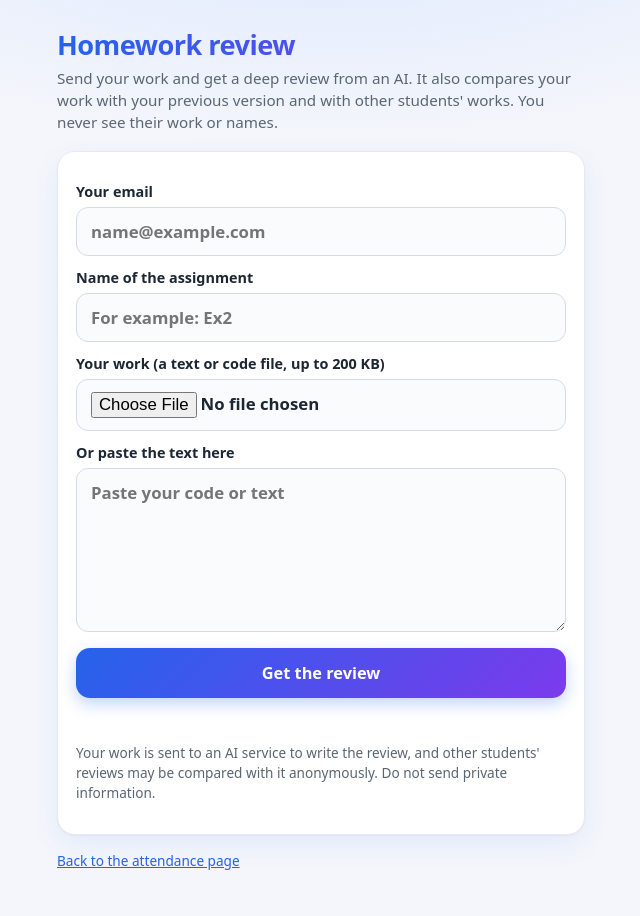
After one commit to Maycaspi110/Class_Attendance, a Flask app: page /homework in a window 1280 px wide. The commit adds this page. Shown: the whole page, without its empty margins (319-959 px from the left). Run offline with Flask 3, Linux system fonts and the light colour scheme.

Commit message:
Add the student homework page

```diff
--- /dev/null
+++ b/demo/static/homework.js
@@ -0,0 +1,36 @@
+// The homework page: send a work, show the AI review.
+(function () {
+  var msg = $("msg");
+
+  try { var saved = localStorage.getItem("attendance_email"); if (saved) { $("email").value = saved; } } catch (e) { /* not important */ }
+
+  $("form").addEventListener("submit", function (event) {
+    event.preventDefault();
+    var file = $("work").files[0];
+    var text = $("text").value;
+    if (!file && !text.trim()) { say(msg, "Choose a file or paste your work.", "bad"); return; }
+    var form = new FormData();
+    form.append("email", $("email").value);
+    form.append("assignment", $("assignment").value);
+    if (file) { form.append("work", file, file.name); } else { form.append("text", text); }
+    var button = $("send");
+    button.disabled = true;
+    say(msg, "Writing the review... this can take up to a minute.", "");
+    api("POST", "/api/homework", form, true).then(function (result) {
+      button.disabled = false;
+      var d = result.data;
+      if (!d.ok) { say(msg, d.error || "Could not write the review.", "bad"); return; }
+      try { localStorage.setItem("attendance_email", $("email").value.trim()); } catch (e) { /* not important */ }
+      say(msg, "The review is ready.", "ok");
+      var parts = [];
+      parts.push(d.had_previous ? "Compared with your previous version." : "This is your first version.");
+      parts.push(d.compared_with > 0
+        ? "Compared with " + d.compared_with + " other work" + (d.compared_with === 1 ? "" : "s") + "."
+        : "No other works to compare with yet.");
+      $("meta").textContent = parts.join(" ");
+      $("review").textContent = d.review;
+      $("resultbox").hidden = false;
+      $("resultbox").scrollIntoView();
+    });
+  });
+})();
--- a/demo/templates/checkin.html
+++ b/demo/templates/checkin.html
@@ -32,5 +32,6 @@
   <div id="polloptions"></div>
   <div id="pollmsg" class="msg" role="status"></div>
 </div>
+<p class="muted"><a href="/homework">Homework review: send your work and get an AI review</a></p>
 {% endblock %}
 {% block scripts %}<script src="{{ url_for('static', filename='checkin.js') }}"></script>{% endblock %}
--- /dev/null
+++ b/demo/templates/homework.html
@@ -0,0 +1,32 @@
+{% extends "base.html" %}
+{% block title %}Homework review{% endblock %}
+{% block body %}
+<h1>Homework review</h1>
+<p class="sub">Send your work and get a deep review from an AI. It also compares your work with your previous version and with other students' works. You never see their work or names.</p>
+
+<form class="card" id="form">
+  <label>Your email
+    <input type="email" id="email" autocomplete="email" inputmode="email" autocapitalize="none" autocorrect="off" spellcheck="false" placeholder="name@example.com" maxlength="254" required>
+  </label>
+  <label>Name of the assignment
+    <input type="text" id="assignment" maxlength="60" placeholder="For example: Ex2" required>
+  </label>
+  <label>Your work (a text or code file, up to 200 KB)
+    <input type="file" id="work" accept=".txt,.md,.py,.java,.js,.ts,.c,.cpp,.cs,.html,.css,.json,text/plain">
+  </label>
+  <label>Or paste the text here
+    <textarea id="text" rows="6" maxlength="30000" placeholder="Paste your code or text"></textarea>
+  </label>
+  <button type="submit" id="send">Get the review</button>
+  <div id="msg" class="msg" role="status"></div>
+  <p class="muted">Your work is sent to an AI service to write the review, and other students' reviews may be compared with it anonymously. Do not send private information.</p>
+</form>
+
+<div class="card" id="resultbox" hidden>
+  <h2>Your review</h2>
+  <div id="meta" class="muted"></div>
+  <div id="review" class="summarytext"></div>
+</div>
+<p class="muted"><a href="/checkin">Back to the attendance page</a></p>
+{% endblock %}
+{% block scripts %}<script src="{{ url_for('static', filename='homework.js') }}"></script>{% endblock %}
```
